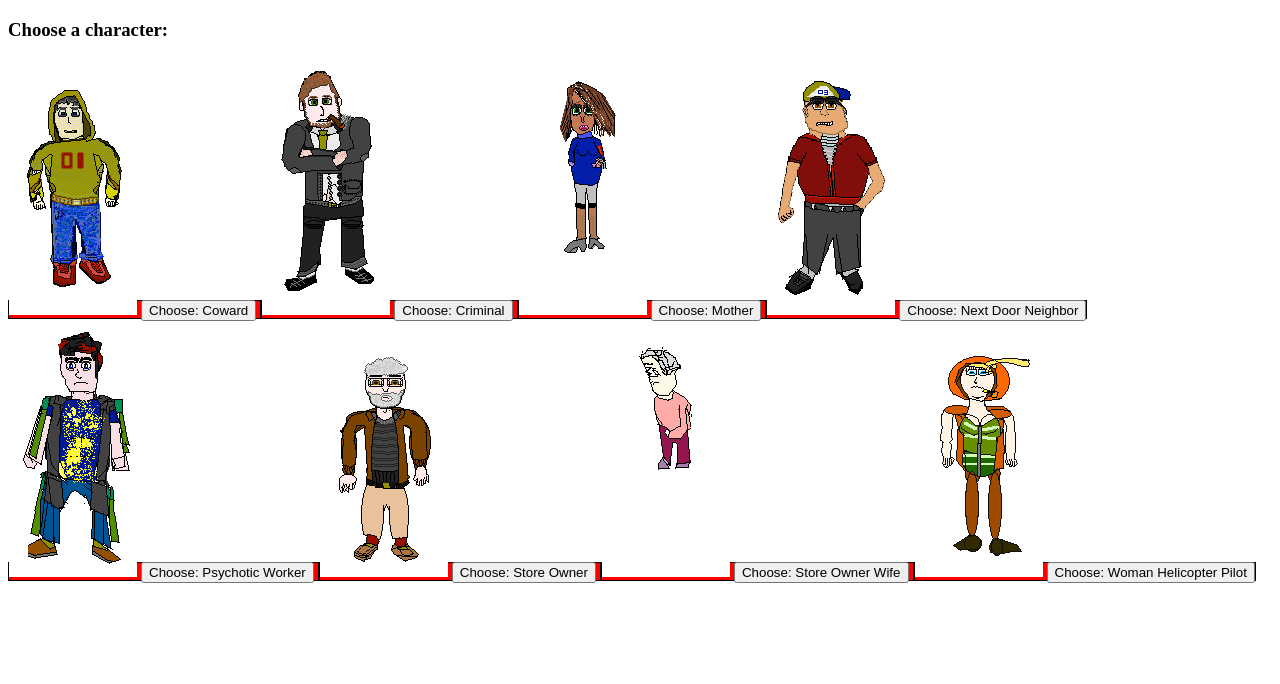
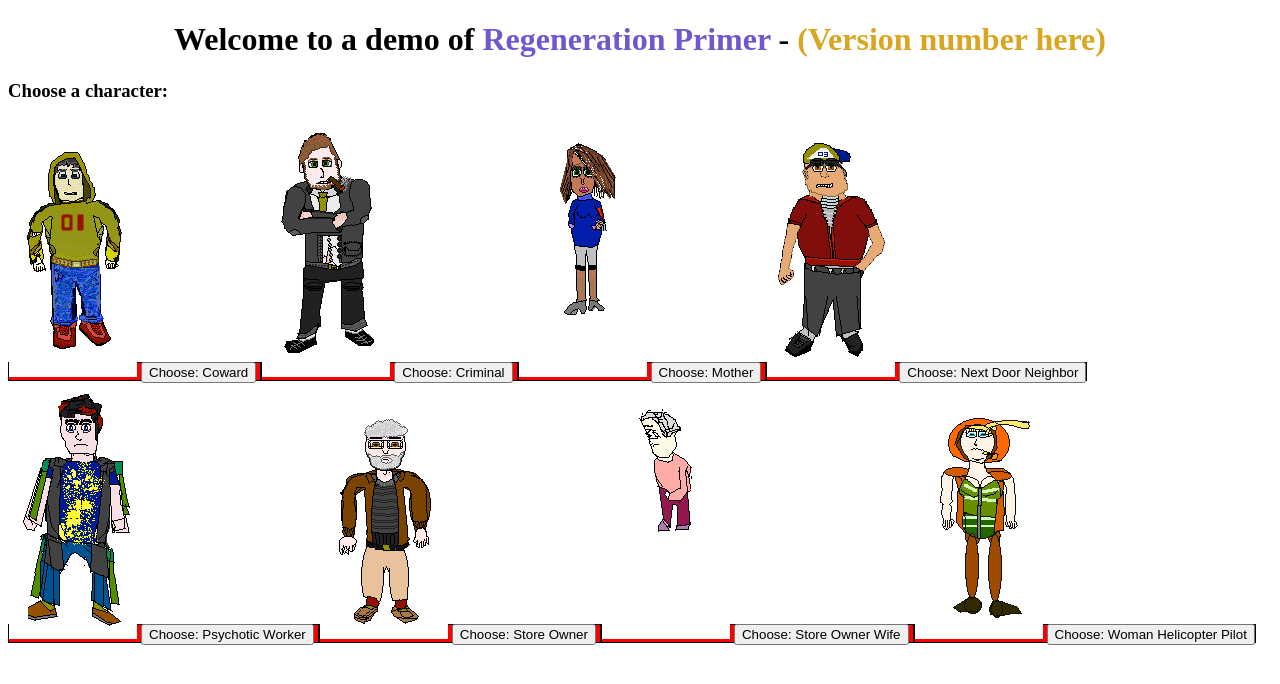
Before and after one commit to Truemedia/Regeneration-Primer, a PHP site: page / in a window 1280 px wide. Shown: the top 684 px of the page. Run offline with PHP 8.4, Linux system fonts and the light colour scheme; some libraries are stand-ins or nearby versions.

Commit message:
added jQuery + generic stylesheet + char selection screen cleanup

```diff
--- a/index.html
+++ b/index.html
@@ -1,6 +1,8 @@
 <!DOCTYPE html>
 <head>
 	<link rel="stylesheet" href="style.css" />
+	<!-- Dependencies -->
+	<script type="text/javascript" src="https://ajax.googleapis.com/ajax/libs/jquery/1.8.3/jquery.min.js"></script>
 	<script type="text/javascript" src="http://cdn.craftycomponents.com/crafty-release.js"></script>
 	<!-- Game Config Variables -->
 	<script type="text/javascript" src="javascript/config.js"></script>
@@ -16,43 +18,44 @@
 	<script type="text/javascript" src="javascript/maps/diydie.js"></script>
 </head>
 <body>
+	<h1>Welcome to a demo of <span id="game_name">Regeneration Primer</span> - <span id="regen_primer_version">(Version number here)</span></h1>
 	<script type="text/javascript" src="javascript/game.js">
 	</script>
-	<h3> Choose a character: </h3>
+	<h3 id="char_selection_screen"> Choose a character: </h3>
 	<div class="character_selection_row">
 		<div class="character_container">
 			<img src="images/characters/(Coward)_DefaultPose.png" />
-			<button onclick="startGame('coward');">Choose: Coward</button>
+			<button class="char_select" value="coward">Choose: Coward</button>
 		</div>
 		<div class="character_container">
 			<img src="images/characters/(Criminal)_DefaultPose.png" />
-			<button onclick="startGame('criminal');">Choose: Criminal</button>
+			<button class="char_select" value="criminal">Choose: Criminal</button>
 		</div>
 		<div class="character_container">
 			<img src="images/characters/(Mother)_DefaultPose.png" />
-			<button onclick="startGame('mother');">Choose: Mother</button>
+			<button class="char_select" value="mother">Choose: Mother</button>
 		</div>
 		<div class="character_container">
 			<img src="images/characters/(NextDoorNeighbor)_DefaultPose.png" />
-			<button onclick="startGame('nextdoorneighbor');">Choose: Next Door Neighbor</button>
+			<button class="char_select" value="nextdoorneighbor">Choose: Next Door Neighbor</button>
 		</div>
 	</div>
 	<div class="character_selection_row">
 		<div class="character_container">
 			<img src="images/characters/(PsychoticWorker)_DefaultPose.png" />
-			<button onclick="startGame('psychoticworker');">Choose: Psychotic Worker</button>
+			<button class="char_select" value="psychoticworker">Choose: Psychotic Worker</button>
 		</div>
 		<div class="character_container">
 			<img src="images/characters/(StoreOwner)_DefaultPose.png" />
-			<button onclick="startGame('storeowner');">Choose: Store Owner</button>
+			<button class="char_select" value="storeowner">Choose: Store Owner</button>
 		</div>
 		<div class="character_container">
 			<img src="images/characters/(StoreOwnerWife)_DefaultPose.png" />
-			<button onclick="startGame('storeownerwife');">Choose: Store Owner Wife</button>
+			<button class="char_select" value="storeownerwife">Choose: Store Owner Wife</button>
 		</div>
 		<div class="character_container">
 			<img src="images/characters/(WomanHelicopterPilot)_DefaultPose.png" />
-			<button onclick="startGame('womanhelicopterpilot');">Choose: Woman Helicopter Pilot</button>
+			<button class="char_select" value="womanhelicopterpilot">Choose: Woman Helicopter Pilot</button>
 		</div>
 	</div>
 </body>
--- a/javascript/game.js
+++ b/javascript/game.js
@@ -1,3 +1,15 @@
+jQuery(document).ready(function (){
+	// When character chosen
+	jQuery(".char_select").click(function (){
+		/* Delete selection screen */
+		jQuery(".character_selection_row").remove();
+		/* Show option to bring up selection screen.. */
+		jQuery("#char_selection_screen").html("<a href='index.html'>Rechoose character</a>");
+		/* ..and Start the game up */
+		startGame(this.value);
+	});
+});
+
 function startGame(character){
 	// Initializer
 	initGame();
--- a/style.css
+++ b/style.css
@@ -1,3 +1,6 @@
+h1{
+	text-align: center;
+}
 .character_selection_row{
 	width: 100%;
 	display: block;
@@ -7,3 +10,9 @@
 	border: 1px solid black;
 	background-color: red;
 }
+#game_name{
+	color: slateblue;
+}
+#regen_primer_version{
+	color: goldenrod;
+}
```
